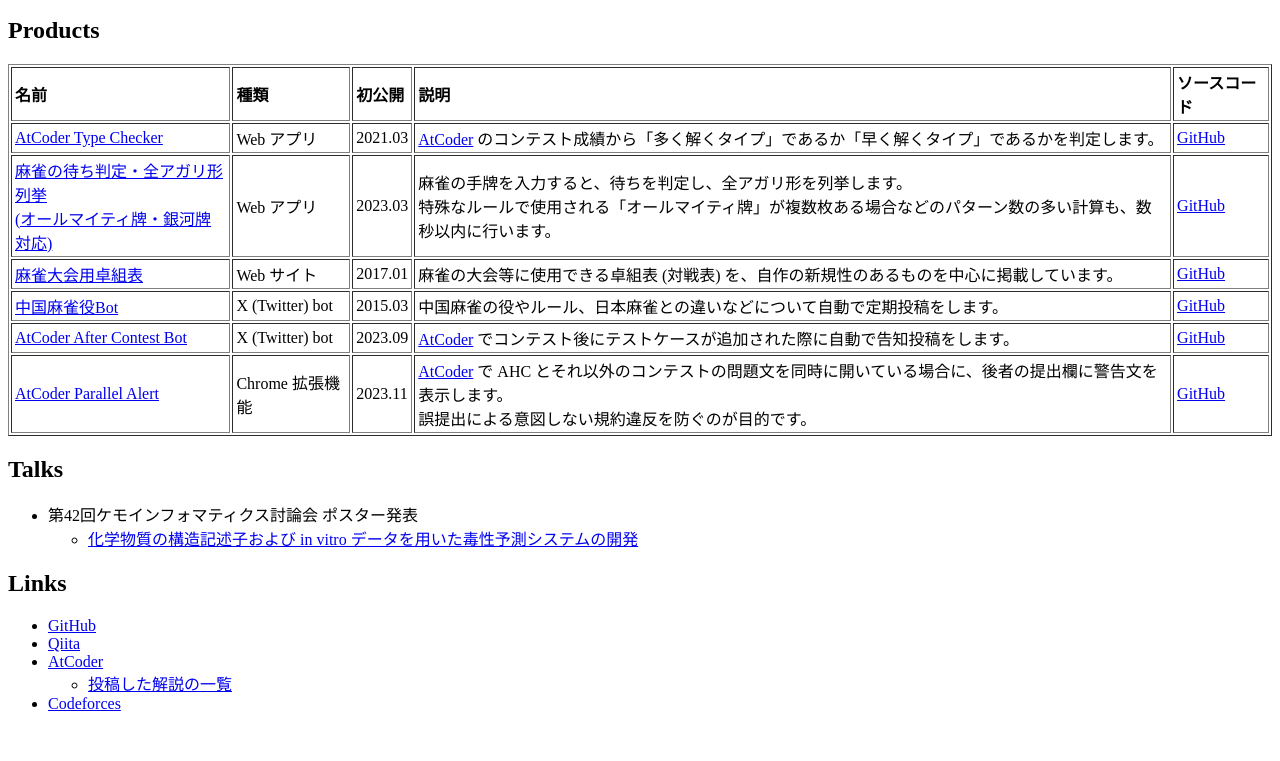
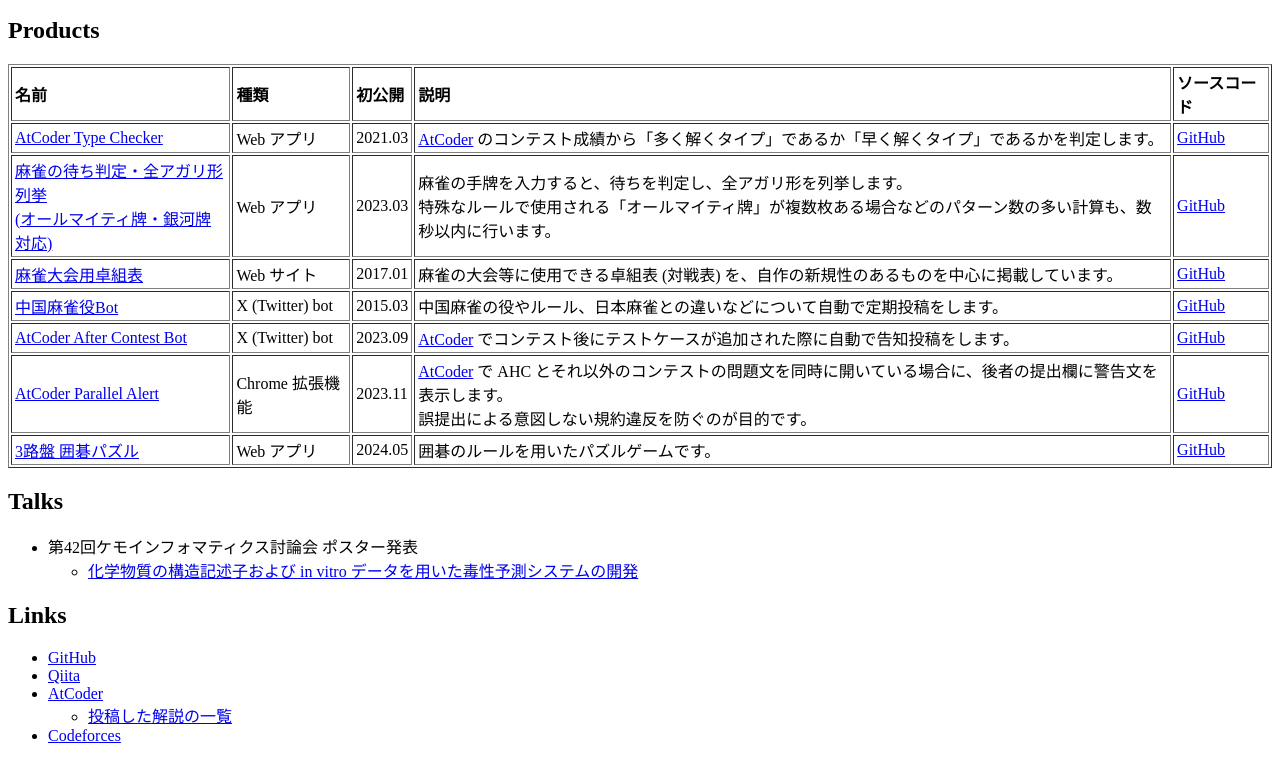
Before and after one commit to tomii9273/tomii9273.github.io, a plain HTML site: page index.html in a window 1280 px wide. Shown: the part 1136-1897 px from the top of the page. Before the commit the page ends 1865 px from the top, so only its background shows below. Drawn offline with Linux system fonts and the light colour scheme.

Commit message:
add tsumego_mini

```diff
--- a/index.html
+++ b/index.html
@@ -156,6 +156,13 @@
           </td>
           <td><a href="https://github.com/tomii9273/atcoder_parallel_alert">GitHub</a></td>
         </tr>
+        <tr align="left">
+          <td><a href="https://tsumego-mini-239f0748ace2.herokuapp.com">3路盤 囲碁パズル</a></td>
+          <td>Web アプリ</td>
+          <td>2024.05</td>
+          <td>囲碁のルールを用いたパズルゲームです。</td>
+          <td><a href="https://github.com/tomii9273/tsumego_mini">GitHub</a></td>
+        </tr>
       </table>
     </section>
 
```
